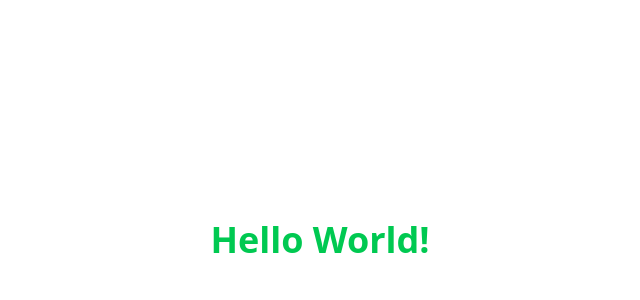
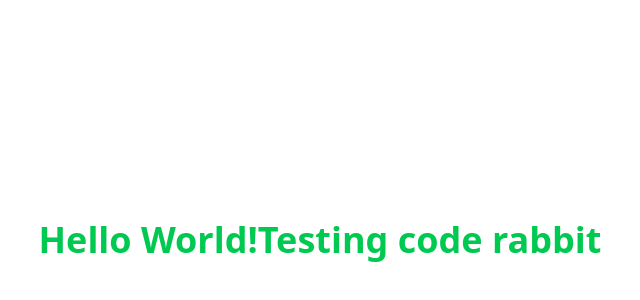
Before and after one commit to pacodinucci/lite-agent, a Next.js app: page / in a window 1280 px wide. Shown: the part 160-460 px from the top of the page, without its empty margins (320-960 px from the left). Built offline with nearby package versions, Linux system fonts and the light colour scheme.

Commit message:
testing code rabbit

```diff
--- a/src/app/page.tsx
+++ b/src/app/page.tsx
@@ -2,6 +2,7 @@ export default function Home() {
   return (
     <div className="h-screen w-full flex justify-center items-center text-4xl text-green-500 font-bold">
       Hello World!
+      <h3>Testing code rabbit</h3>
     </div>
   );
 }
```
